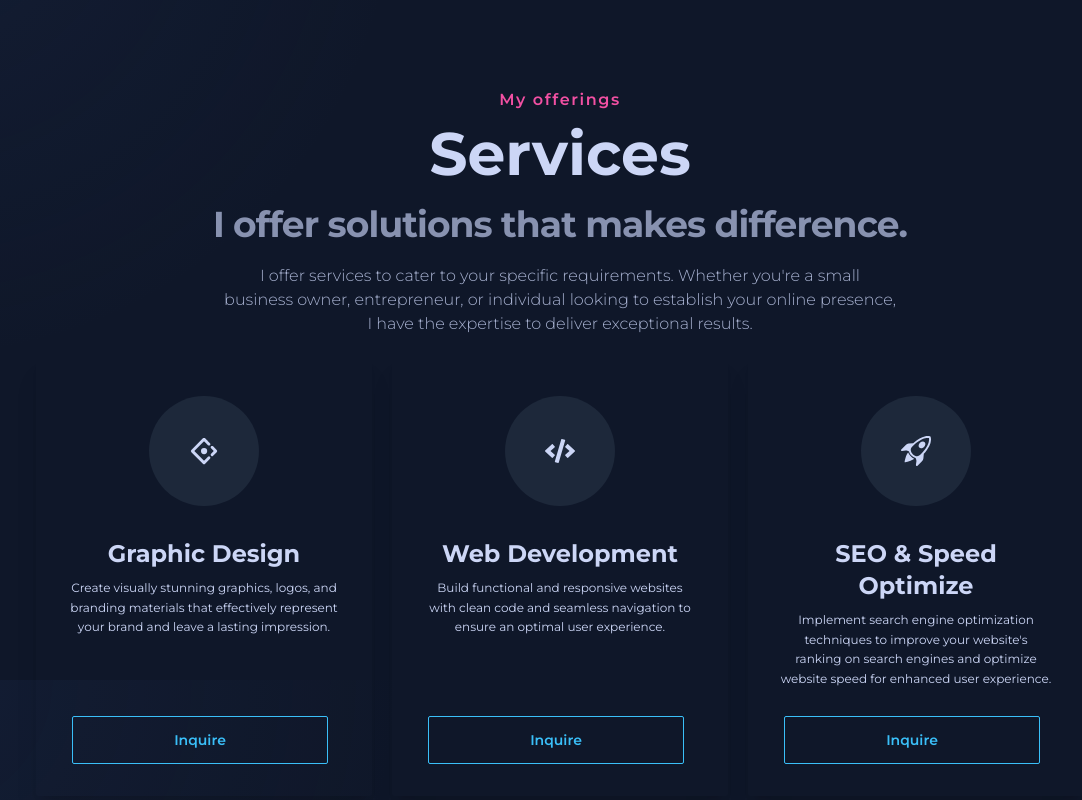
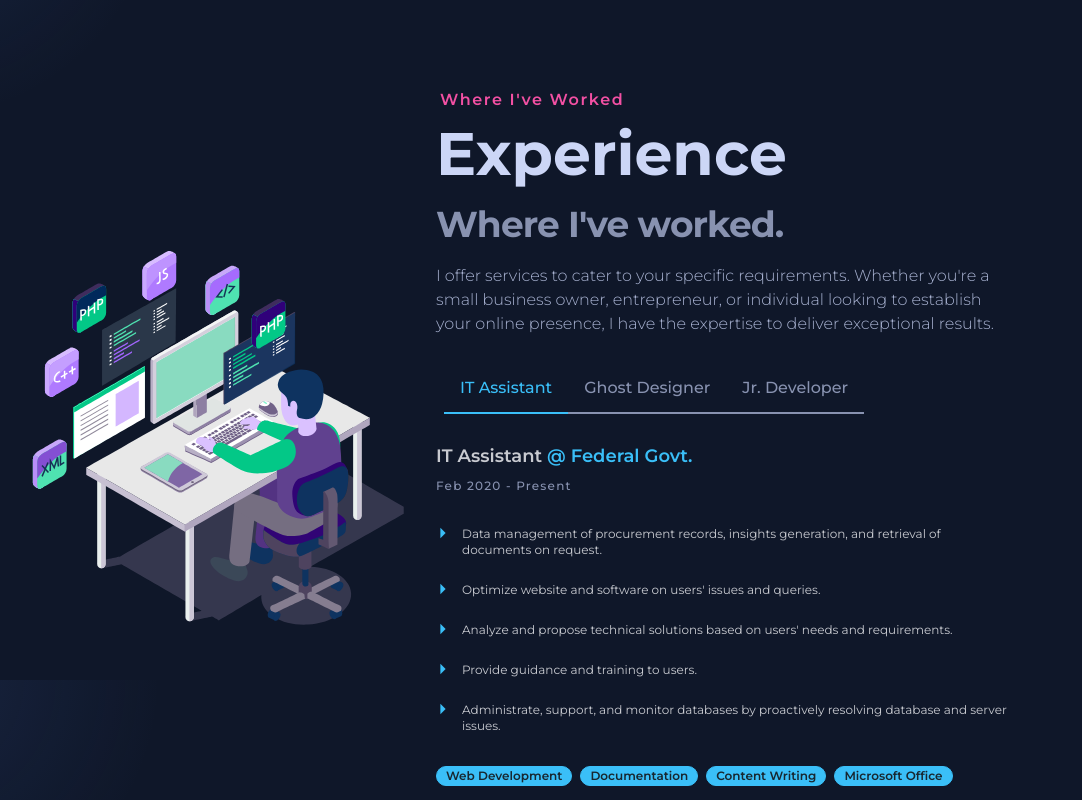
Before and after one commit to X-leaf7/personal-portfolio-site, a Next.js app: page / in a window 1280 px wide. Shown: the part 1720-2520 px from the top of the page, without its empty margins (80-1162 px from the left). Built offline with nearby package versions, Linux system fonts and the light colour scheme; a web font is replaced by a local one.

Commit message:
experience section created

```diff
--- a/components/About.jsx
+++ b/components/About.jsx
@@ -1,8 +1,8 @@
 import { BiChevronRight as ListIcon } from "react-icons/bi";
 
 import Animator from "./Animator";
+import * as about_animation from "../public/about_animation.json";
 
-import * as about_animation from "../public/about_animation.json";
 import Link from "next/link";
 
 const About = () => {
--- /dev/null
+++ b/components/Experience.jsx
@@ -0,0 +1,158 @@
+"use client";
+
+import { GoTriangleRight as ListIcon } from "react-icons/go";
+
+import Animator from "./Animator";
+import * as about_animation from "../public/skills_animation.json";
+import { useState } from "react";
+
+const Experience = () => {
+  const [activeExpId, setActiveExpId] = useState(0);
+
+  const experiences = [
+    {
+      title: "IT Assistant",
+      company: "Federal Govt.",
+      job_type: "Contract",
+      date: { from: "Feb 2020", to: "Present" },
+      tasks: [
+        "Data management of procurement records, insights generation, and retrieval of documents on request.",
+        "Optimize website and software on users' issues and queries.",
+        "Analyze and propose technical solutions based on users' needs and requirements.",
+        "Provide guidance and training to users.",
+        "Administrate, support, and monitor databases by proactively resolving database and server issues.",
+      ],
+      skills: [
+        "Web Development",
+        "Documentation",
+        "Content Writing",
+        "Microsoft Office",
+      ],
+    },
+    {
+      title: "Ghost Designer",
+      company: "Famespark",
+      job_type: "Contract",
+      date: { from: "Jul 2019", to: "Feb 2020" },
+      tasks: [
+        "Design user interface to meet client specifications and briefs.",
+        "Copywriting and designing images to craft website content.",
+        "Worked closely with UX and product teams to define visually appealing but functional requirements.",
+        "Conduct live user testing of components and functionality to evaluate the effectiveness of designs and enhancements.",
+        "Used wireframes, mock-ups, and prototypes to establish user interface design and architecture.",
+      ],
+      skills: [
+        "Web Design",
+        "Responsive Web Design",
+        "Adobe Photoshop",
+        "Adobe Illustrator",
+        "User Experience (UX)",
+      ],
+    },
+    {
+      title: "Jr. Developer",
+      company: "Famespark",
+      job_type: "Internship",
+      date: { from: "Dec 2018", to: "May 2019" },
+      tasks: [
+        "Developed new user-facing features using React.js",
+        "Building reusable components and front-end libraries for future use",
+        "Translating designs and wireframes into high-quality code",
+        "Optimizing components for maximum performance across a vast array of web-capable devices and browsers",
+        "Contributed to the company's custom-made component library",
+      ],
+      skills: ["Web Development", "React.js", "JSON", "JavaScript", "Git"],
+    },
+  ];
+
+  return (
+    <div
+      id="experience-section"
+      className="hero min-h-screen py-20 md:py-24 justify-start"
+    >
+      <div className="hero-content flex-col lg:flex-row lg:px-20">
+        <div className="hidden lg:flex">
+          <Animator animation={about_animation} />
+        </div>
+        <div className="w-full lg:max-w-xl">
+          <h1 className="text-accent-focus tracking-widest font-semibold mb-3 px-1">
+            Where I&apos;ve Worked
+          </h1>
+          <h1 className="text-4xl md:text-5xl lg:text-6xl font-bold mb-5 text-navy-slate-light">
+            Experience
+          </h1>
+          <h1 className="text-3xl md:text-3xl lg:text-4xl tracking-tight font-bold text-navy-slate-dark mb-8 lg:mb-5">
+            Where I&apos;ve worked.
+          </h1>
+          <p className="mb-5 font-light leading-loose text-navy-slate w-full md:max-w-2xl text-xs md:text-base">
+            I offer services to cater to your specific requirements. Whether
+            you&apos;re a small business owner, entrepreneur, or individual
+            looking to establish your online presence, I have the expertise to
+            deliver exceptional results.
+          </p>
+
+          <div className="flex flex-col gap-5 mt-5 justify-start">
+            <ul className="menu menu-horizontal w-full shrink">
+              {experiences.map((job, index) => (
+                <li
+                  key={index}
+                  className={`group border-b-2 text-xs lg:text-base ${
+                    activeExpId === index
+                      ? "border-primary"
+                      : "border-navy-slate-dark hover:border-navy-slate-light"
+                  }`}
+                  onClick={() => setActiveExpId(index)}
+                >
+                  <a
+                    className={`rounded-sm font-medium py-3 group-hover:bg-transparent ${
+                      activeExpId === index
+                        ? "text-primary group-hover:text-primary"
+                        : "text-navy-slate-dark group-hover:text-navy-slate-light"
+                    }`}
+                  >
+                    {job.title}
+                  </a>
+                </li>
+              ))}
+            </ul>
+            <div className="flex flex-col gap-5 grow">
+              <h1 className="font-semibold text-lg">
+                {experiences[activeExpId].title}{" "}
+                <span className="text-primary">
+                  @ {experiences[activeExpId].company}
+                </span>
+              </h1>
+              <h2 className="font-medium text-xs text-navy-slate-dark tracking-widest -mt-3">
+                {experiences[activeExpId].date.from} -{" "}
+                {experiences[activeExpId].date.to}
+              </h2>
+              <ul className="list-none">
+                {experiences[activeExpId].tasks.map((task, index) => (
+                  <li
+                    key={index}
+                    className="flex flex-row py-3 gap-3 items-start"
+                  >
+                    <span className="text-primary text-sm">
+                      <ListIcon />
+                    </span>
+                    <span className="text-xs">{task}</span>
+                  </li>
+                ))}
+              </ul>
+
+              <div className="flex flex-row flex-wrap gap-2 items-center">
+                {experiences[activeExpId].skills.map((skill, index) => (
+                  <div key={index} className="badge badge-primary">
+                    <span className="text-xs font-semibold">{skill}</span>
+                  </div>
+                ))}
+              </div>
+            </div>
+          </div>
+        </div>
+      </div>
+    </div>
+  );
+};
+
+export default Experience;
--- a/components/MainSection.jsx
+++ b/components/MainSection.jsx
@@ -1,12 +1,14 @@
+import Hero from "./Hero";
 import About from "./About";
-import Hero from "./Hero";
 import Service from "./Service";
+import Experience from "./Experience";
 
 const MainSection = () => {
   return (
     <div className="relative flex-grow">
       <Hero />
       <About />
+      <Experience />
       <Service />
     </div>
   );
--- a/components/Service.jsx
+++ b/components/Service.jsx
@@ -44,10 +44,10 @@ const Service = () => {
   return (
     <div
       id="service-section"
-      className="hero min-h-screen py-20 md:py-24 justify-center"
+      className="hero min-h-screen py-20 md:py-24 justify-start"
     >
       <div className="hero-content">
-        <div className="min-h-scr lg:px-20 lg:text-center">
+        <div className="max-w-full lg:px-20">
           <h1 className="text-accent-focus tracking-widest font-semibold mb-3 px-1">
             My offerings
           </h1>
@@ -57,7 +57,7 @@ const Service = () => {
           <h1 className="text-3xl md:text-3xl lg:text-4xl tracking-tight font-bold text-navy-slate-dark mb-8 lg:mb-5">
             I offer solutions that makes difference.
           </h1>
-          <p className="mb-5 font-light leading-loose text-navy-slate w-full md:max-w-2xl text-xs md:text-base lg:mx-auto">
+          <p className="mb-5 font-light leading-loose text-navy-slate w-full md:max-w-2xl text-xs md:text-base">
             I offer services to cater to your specific requirements. Whether
             you&apos;re a small business owner, entrepreneur, or individual
             looking to establish your online presence, I have the expertise to
--- a/components/SpotLight.jsx
+++ b/components/SpotLight.jsx
@@ -23,11 +23,9 @@ const SpotLight = () => {
     <div
       className="w-full h-full absolute inset-0 overflow-hidden bg-fixed -z-10"
       style={{
-        background: `radial-gradient(600px at ${pointerPos.x_axis}px ${pointerPos.y_axis}px, rgba(41, 62, 112, 0.15),transparent 80%) fixed`,
+        background: `radial-gradient(300px at ${pointerPos.x_axis}px ${pointerPos.y_axis}px, rgba(69, 104, 186, 0.15),transparent 80%) fixed`,
       }}
-    >
-      {pointerPos.x_axis}, {pointerPos.y_axis}
-    </div>
+    ></div>
   );
 };
 
--- a/components/header/DesktopNav.jsx
+++ b/components/header/DesktopNav.jsx
@@ -1,10 +1,9 @@
 const DesktopNav = () => {
   const nav_links = [
-    // { title: "Home", url: "#home-section" },
     { title: "About", url: "#about-section" },
+    { title: "Experience ", url: "#experience-section" },
     { title: "Services ", url: "#service-section" },
-    { title: "Experience ", url: "#portfolio-section" },
-    { title: "Work ", url: "#portfolio-section" },
+    { title: "Projects ", link: "#project-section" },
     { title: "Contact", url: "#contact-section" },
   ];
 
@@ -12,7 +11,7 @@ const DesktopNav = () => {
     <ul className="menu menu-horizontal px-1 translate-x-0">
       {nav_links.map((link, index) => (
         <li className="group" key={index}>
-          <a href={link.url} className="hover:bg-transparent">
+          <a href={link.url} className="bg-transparent hover:bg-transparent">
             <span className="relative overflow-x-hidden inline-flex font-medium tracking-wider text-sm text-navy-slate-dark group-hover:text-primary py-3">
               {link.title}
               <span className="absolute w-full h-0.5 bg-navy-dark group-hover:bg-primary left-0 bottom-0 -translate-x-full group-hover:translate-x-0 transition-all ease-in-out duration-200"></span>
--- a/components/header/MobileNav.jsx
+++ b/components/header/MobileNav.jsx
@@ -10,9 +10,9 @@ import ThemeToggler from "../ThemeToggler";
 const MobileNav = () => {
   const social_links = [
     { title: "About", link: "#about-section", Icon: About },
+    { title: "Experience ", link: "#experience-section", Icon: Experience },
     { title: "Services ", link: "#service-section", Icon: Service },
-    { title: "Experience ", link: "#experience-section", Icon: Experience },
-    { title: "Work ", link: "#work-section", Icon: Work },
+    { title: "Projects ", link: "#project-section", Icon: Work },
     { title: "Contact", link: "#contact-section", Icon: Contact },
   ];
 
```
